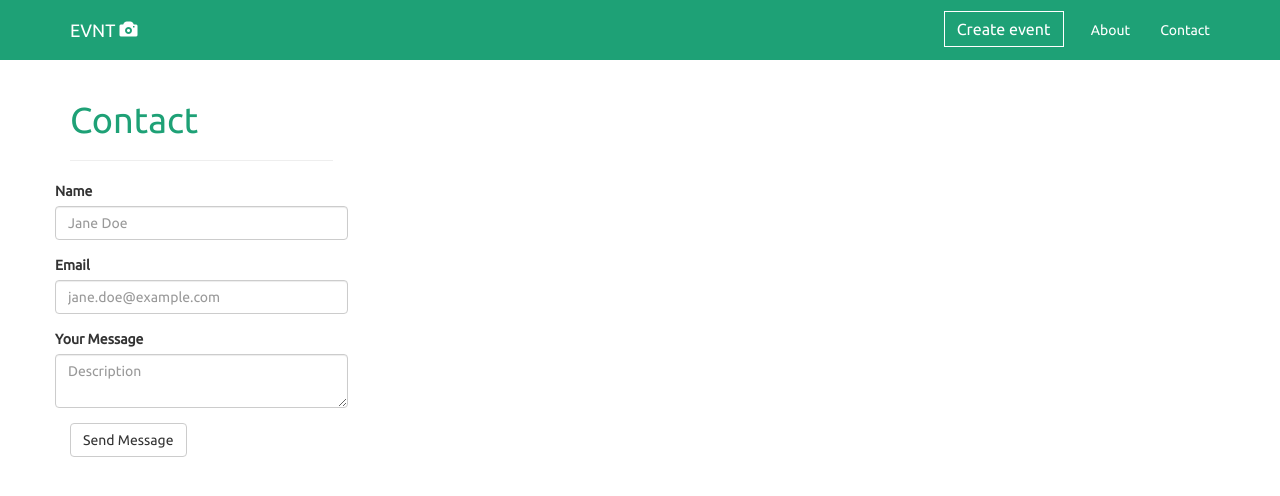
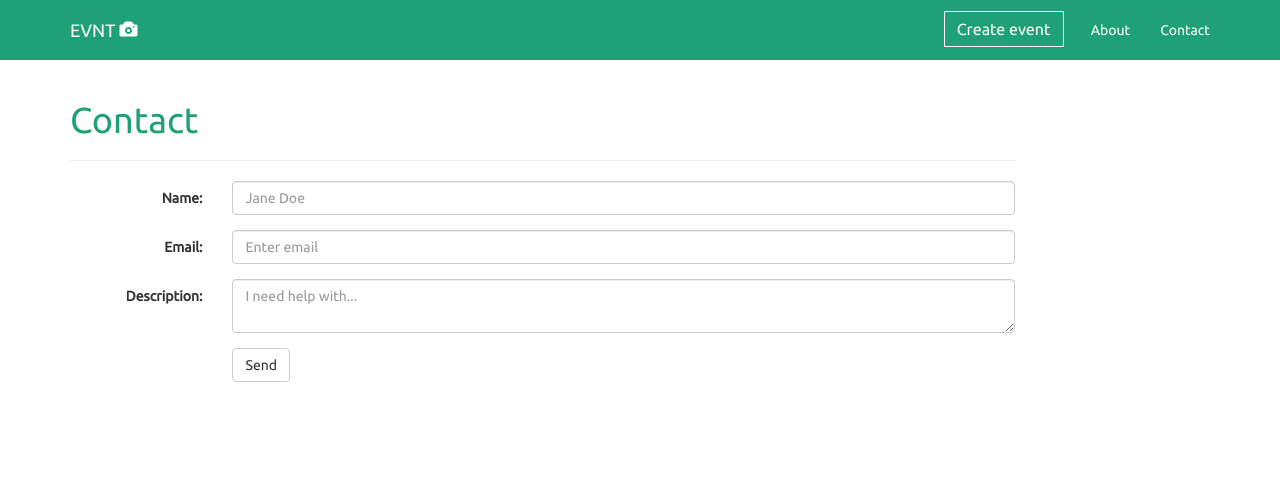
Before and after one commit to martyup/info331-frontend, an Angular app: page /contact in a window 1280 px wide. Shown: the top 496 px of the page. Built offline with nearby package versions, Linux system fonts and the light colour scheme.

Commit message:
Add files via upload
html changes

```diff
--- a/src/app/contact/contact.component.html
+++ b/src/app/contact/contact.component.html
@@ -1,22 +1,32 @@
 <div class="container">
   <div class="row">
-    <div class="col-lg-3 col-md-4 col-xs-12">
+    <div class="col-lg-10 col-md-10 col-xs-10">
       <h1>Contact</h1>
       <hr>
       <form class="form-horizontal">
         <div class="form-group">
-          <label for="exampleInputName2">Name</label>
-          <input type="text" class="form-control" id="exampleInputName2" placeholder="Jane Doe">
+          <label class="control-label col-sm-2" for="name">Name:</label>
+          <div class="col-sm-10">
+            <input type="text" class="form-control" id="name" placeholder="Jane Doe">
+          </div>
         </div>
         <div class="form-group">
-          <label for="exampleInputEmail2">Email</label>
-          <input type="email" class="form-control" id="exampleInputEmail2" placeholder="jane.doe@example.com">
+          <label class="control-label col-sm-2" for="email">Email:</label>
+          <div class="col-sm-10">
+            <input type="email" class="form-control" id="email" placeholder="Enter email">
+          </div>
         </div>
-        <div class="form-group ">
-          <label for="exampleInputText">Your Message</label>
-          <textarea class="form-control" placeholder="Description"></textarea>
+        <div class="form-group">
+          <label class="control-label col-sm-2" for="des">Description:</label>
+          <div class="col-sm-10">
+            <textarea type="text" class="form-control" id="des" placeholder="I need help with..."></textarea>
+          </div>
         </div>
-        <button type="submit" class="btn btn-default">Send Message</button>
+        <div class="form-group">
+          <div class="col-sm-offset-2 col-sm-10">
+            <button type="submit" class="btn btn-default">Send</button>
+          </div>
+        </div>
       </form>
     </div>
   </div>
```
